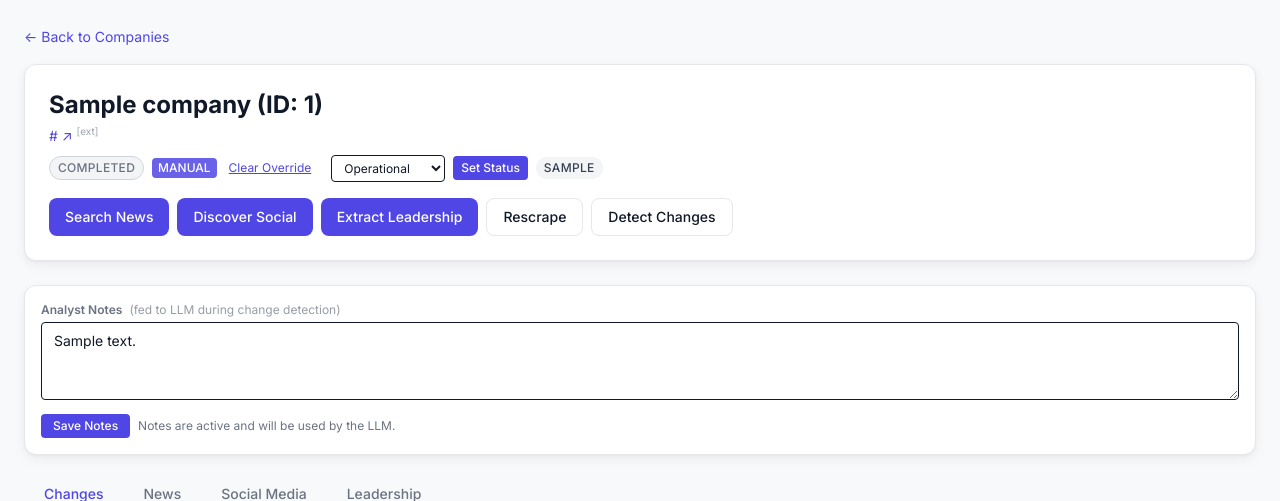
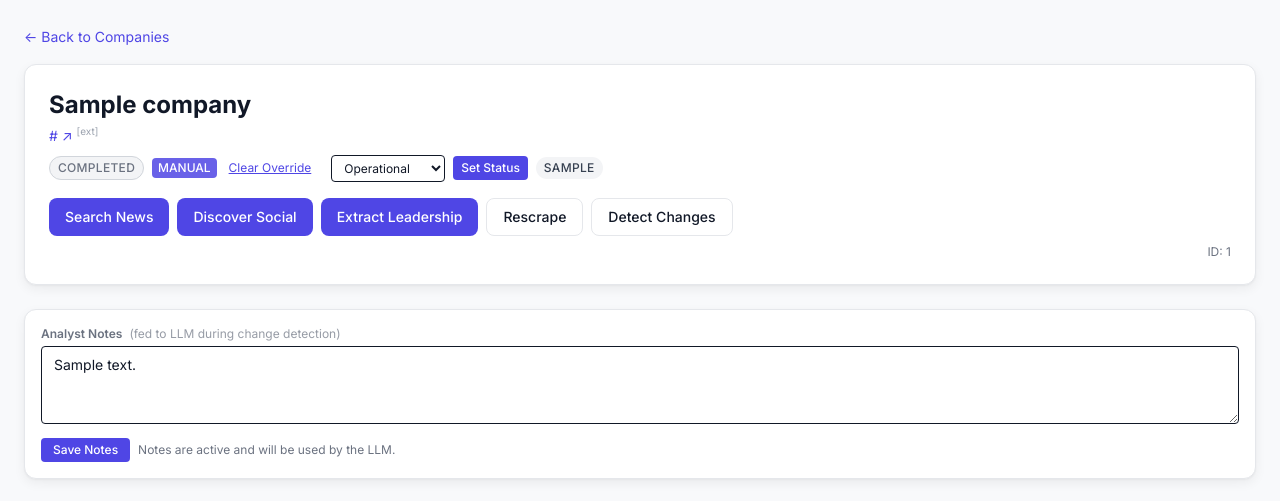
Before and after one commit to lilliangreenberg/valuations_from_spec, a FastAPI app: page /companies/1 in a window 1280 px wide. Shown: the part 56-557 px from the top of the page. Run offline with FastAPI, Linux system fonts and the light colour scheme; tables that the repository leaves empty hold one stand-in row (values such as "Sample post"); some libraries are stand-ins or nearby versions.

Commit message:
Move company ID to bottom-right of profile card on detail page
Instead of appending (ID: X) to the company name in the h1, display
it as a small text label in the bottom-right corner of the profile
card, below the action buttons.

https://claude.ai/code/session_01WtuBqJU5aVBv4NRDwCCsrL

```diff
--- a/src/domains/dashboard/templates/companies/detail.html
+++ b/src/domains/dashboard/templates/companies/detail.html
@@ -1,6 +1,6 @@
 {% extends "base.html" %}
 
-{% block title %}{{ company.name }} (ID: {{ company.id }}) - Portfolio Monitor{% endblock %}
+{% block title %}{{ company.name }} - Portfolio Monitor{% endblock %}
 
 {% block content %}
 <!-- Back link -->
@@ -22,7 +22,7 @@
 <div class="card p-6 mb-6">
   <div class="flex flex-wrap items-start justify-between gap-4">
     <div>
-      <h1 class="text-2xl font-bold" style="color: var(--text-primary)">{{ company.name }} (ID: {{ company.id }})</h1>
+      <h1 class="text-2xl font-bold" style="color: var(--text-primary)">{{ company.name }}</h1>
       {% if company.homepage_url %}
       <a href="{{ company.homepage_url }}" target="_blank" rel="noopener"
          class="text-sm hover:underline" style="color: var(--accent-blue)">
@@ -79,6 +79,9 @@
             style="color: var(--text-secondary)">Starting...</span>
     </div>
   </div>
+  <div class="flex justify-end mt-2">
+    <span class="text-xs" style="color: var(--text-secondary)">ID: {{ company.id }}</span>
+  </div>
 </div>
 
 <!-- Inline action progress (Rescrape / Detect Changes) -->
```
